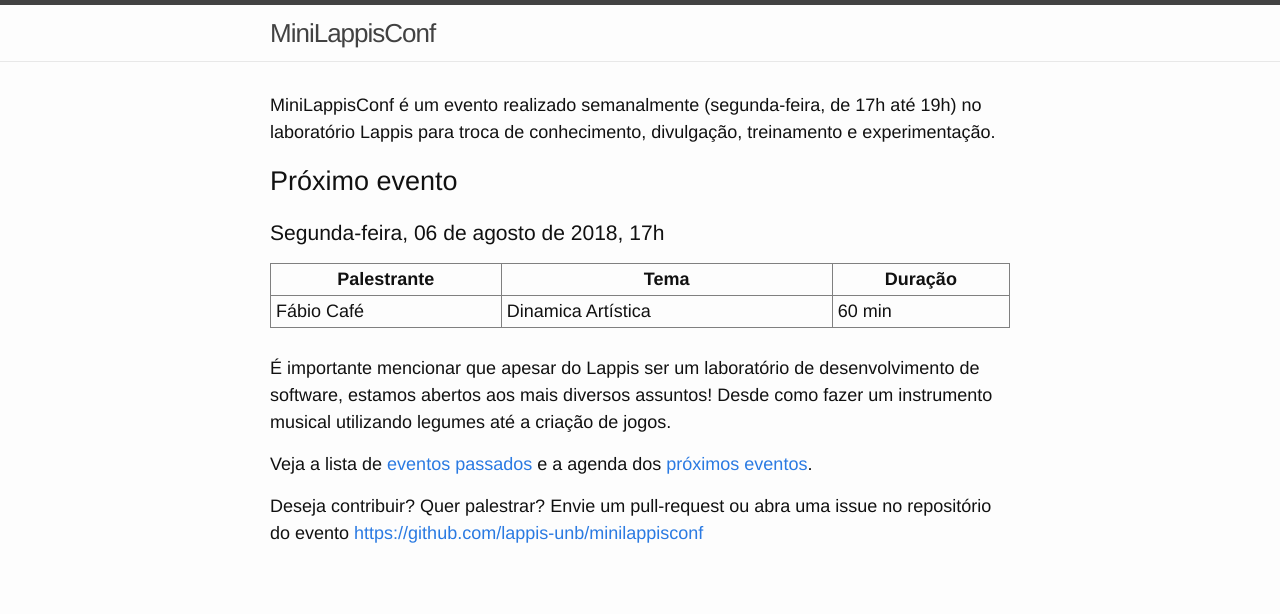
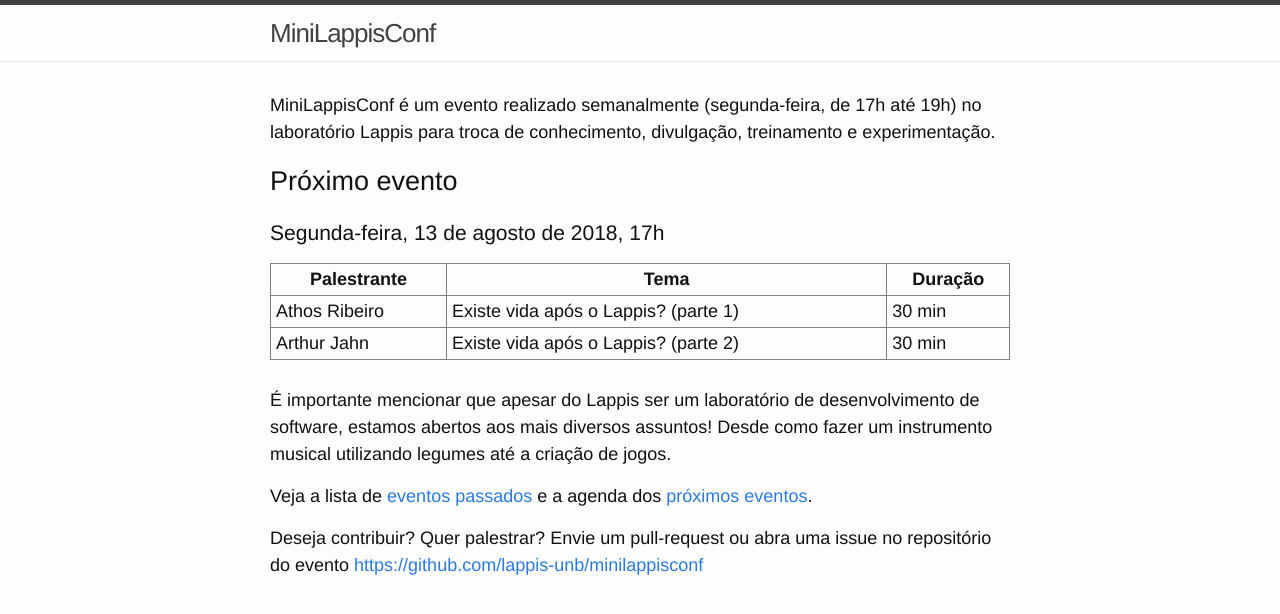
Before and after one commit to lappis-unb/MiniLappisConf, a Jekyll site: the page built from index.md, in a window 1280 px wide. Shown: the top 614 px of the page. Built offline with Jekyll 4.4.1, drawn with Linux system fonts in a browser that asks for light colours.

Commit message:
palestras de hoje: athos e arthur jahn

```diff
--- a/index.md
+++ b/index.md
@@ -8,11 +8,12 @@ e experimentação.
 
 ## Próximo evento
 
-### Segunda-feira, 06 de agosto de 2018, 17h
+### Segunda-feira, 13 de agosto de 2018, 17h
 
-| Palestrante     | Tema                                    | Duração |
-| --------------- | --------------------------------------- | ------- |
-| Fábio Café      | Dinamica Artística                      | 60 min  |
+| Palestrante      | Tema                                    | Duração |
+| ---------------- | --------------------------------------- | ------- |
+| Athos Ribeiro    | Existe vida após o Lappis? (parte 1)    | 30 min  |
+| Arthur Jahn      | Existe vida após o Lappis? (parte 2)    | 30 min  |
 
 <br/>
 É importante mencionar que apesar do Lappis ser um laboratório de
```
Also changed, not shown: agenda.md (+2 -8 lines), passados.md (+9 -0 lines).
